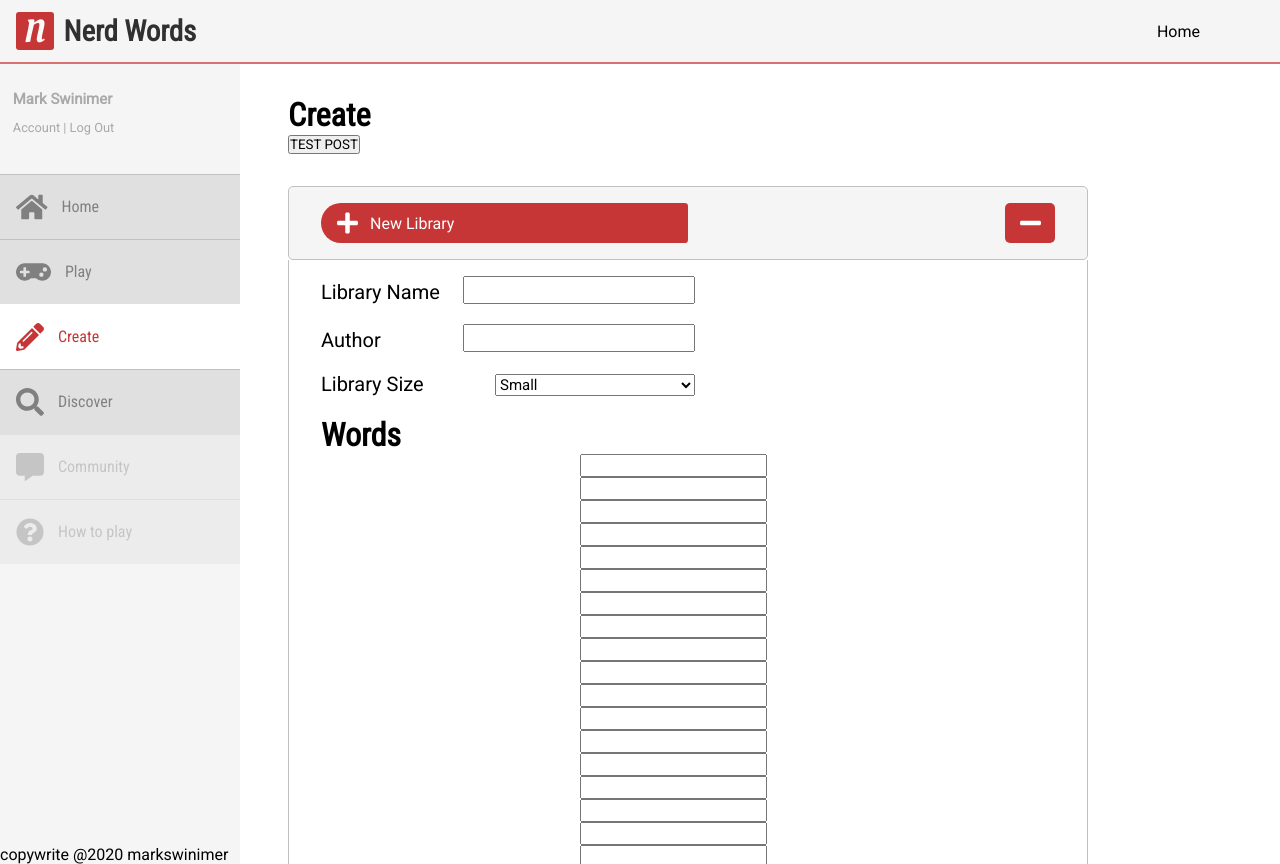
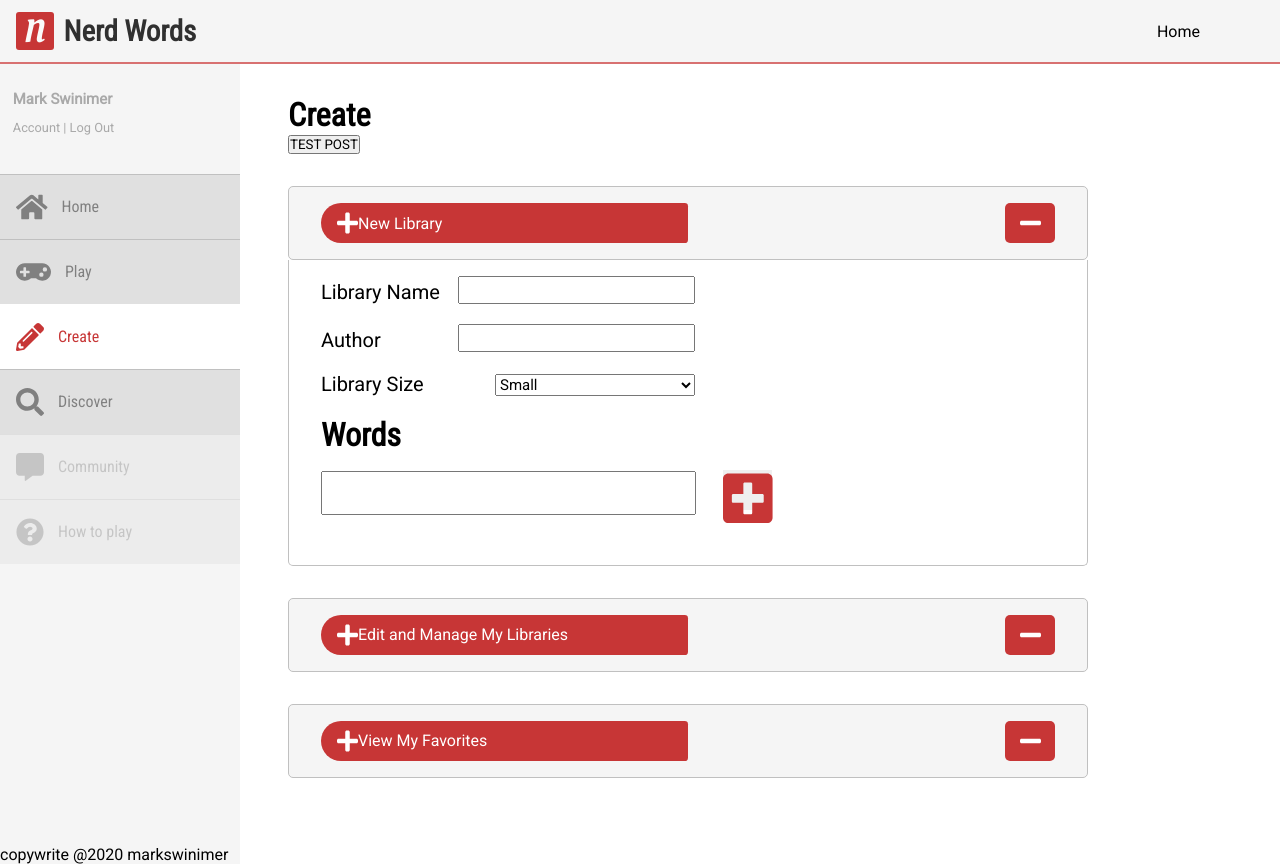
Before and after one commit to markswinimer/nerd-words, a React (Create React App) app in the folder client/: page /create in a window 1280 px wide. Built offline with nearby package versions, Linux system fonts and the light colour scheme.

Commit message:
adding controlled components to form, new approach to input on form too

```diff
--- a/client/src/components/Create.css
+++ b/client/src/components/Create.css
@@ -52,28 +52,3 @@
     display: flex;
     flex-direction: column;
 }
-
-.CreateForm-info {
-
-}
-
-.CreateForm label {
-    margin-bottom: 1em;
-    display: flex;
-    flex-direction: row;
-    font-size: 1.25em;
-    align-items: flex-end;
-}
-
-.CreateForm select {
-    margin-left: auto;
-    margin-right: 24em;
-    width: 200px;
-    font-size: .75em;
-}
-
-.CreateForm input {
-    margin-left: auto;
-    margin-right: 18em;
-    font-size: 1em;
-}
--- a/client/src/components/Create.js
+++ b/client/src/components/Create.js
@@ -1,6 +1,6 @@
 import React from 'react';
 import CreateCard from './CreateCard';
-import WordField from './WordField';
+import CreateForm from './CreateForm';
 import axios from 'axios'
 import './Create.css';
 
@@ -11,7 +11,12 @@ class Create extends React.Component {
         this.state = {
             // State
             activeForm: "new",
-            maxLibrarySize: 20
+            maxLibrarySize: 20,
+            newLibrary: {
+                libraryName: undefined,
+                authorName: undefined,
+                wordLibrary: []
+            }
         }
         this.expandOption = this.expandOption.bind(this);
         this.postNewLibrary = this.postNewLibrary.bind(this);
@@ -70,7 +75,7 @@ class Create extends React.Component {
                     onClick={this.expandOption}
 
                 />
-                {this.state.activeForm === "new" ? <CreateForm librarySize={this.state.maxLibrarySize}/> : null}
+                {this.state.activeForm === "new" ? <CreateForm/> : null}
                 <CreateCard
                     id="manage"
                     name="Edit and Manage My Libraries"
@@ -92,89 +97,4 @@ class Create extends React.Component {
     }
 }
 
-class CreateForm extends React.Component {
-    render() {
-        let words = []
-        for(let i = 0; i < this.props.librarySize; i++ ) {
-            words.push(
-                <WordField
-                    id="Library Name"
-                    name="libraryName"
-                    type="text"
-                    value="ok"
-                />
-            )
-        }
-        return(
-            <div className="CreateForm">
-                <InputField
-                    id="Library Name"
-                    name="libraryName"
-                    type="text"
-                    value="ok"
-                    // onChange
-                />
-                <InputField
-                    id="Author"
-                    name="authorName"
-                    type="text"
-                    value="Mark Swinimer"
-                    // onChange
-                />
-                <DropDownField
-                    id="Library Size"
-                    name="librarySize"
-                    type="text"
-                    value="Mark Swinimer"
-                />
-                <h1>Words</h1>
-                {words}
-            </div>
-        )
-    }
-}
-
-class InputField extends React.Component {
-    constructor(props) {
-        super(props)
-    }
-    render() {
-        const { props } = this
-        return(
-            <label>{props.id}
-                <input
-                    id={props.id}
-                    name={props.name}
-                    type='text'
-                    // value={props.value}
-                    // onChange={props.handleChange}
-                />
-            </label>
-        )
-    }
-}
-
-class DropDownField extends React.Component {
-    constructor(props) {
-        super(props)
-    }
-    render() {
-        const { props } = this
-        return(
-            <label>{props.id}
-                <select id={props.id}
-                    id={props.id}
-                    name={props.name}
-                    type='text'
-                    // value={props.value}
-                    // onChange={props.handleChange}
-                >
-                    <option>Small</option>
-                    <option>Medium</option>
-                    <option>Large</option>
-                </select>
-            </label>
-        )
-    }
-}
 export default Create;
--- /dev/null
+++ b/client/src/components/CreateForm.css
@@ -0,0 +1,58 @@
+.CreateForm-info {}
+
+.CreateForm label {
+    margin-bottom: 1em;
+    display: flex;
+    flex-direction: row;
+    font-size: 1.25em;
+    align-items: flex-end;
+}
+
+.CreateForm select {
+    margin-left: auto;
+    margin-right: 24em;
+    width: 200px;
+    font-size: .75em;
+}
+
+.CreateForm input {
+    margin-left: auto;
+    margin-right: 18em;
+    padding-left: .25em;
+    font-size: 1em;
+}
+
+.CreateForm .WordField {
+    margin: 0;
+    height: 40px;
+    max-width: 500px;
+    border: none;
+    border-bottom: 1px solid silver;
+    margin-bottom: 1em;
+}
+
+.CreateForm-add-word {
+    display: flex;
+    flex-direction: row;
+    align-items: center;
+    margin-top: 1em;
+    margin-bottom: 2em;
+}
+
+.CreateForm-add-word input {
+    margin: 0;
+    width: 50%;
+    height: 40px;
+}
+
+.CreateForm-add-word button {
+    border: none;
+    height: 40px;
+    padding: none;
+    margin-left: 2em;
+    color: #c73636;
+    margin-bottom: .5em;
+}
+.CreateForm-add-word .icon {
+    font-size: 4.25em;
+}
--- /dev/null
+++ b/client/src/components/CreateForm.js
@@ -0,0 +1,89 @@
+import React from 'react';
+import InputField from './sub-components/InputField';
+import DropDownField from './sub-components/DropdownField';
+import WordField from './sub-components/WordField';
+
+import { FontAwesomeIcon } from '@fortawesome/react-fontawesome'
+import { faPlusSquare, faPlusCircle } from '@fortawesome/free-solid-svg-icons'
+
+import './CreateForm.css';
+
+class CreateForm extends React.Component {
+    constructor(props) {
+        super(props);
+        this.state = {
+            maxLibrarySize: 20,
+            library: {
+                libraryName: undefined,
+                authorName: undefined,
+                wordLibrary: []
+            }
+        }
+        this.handleChange = this.handleChange.bind(this)
+    }
+
+    handleChange(event) {
+        let editLibrary = this.state.library
+        editLibrary[event.target.name] = event.target.value
+        console.log(editLibrary)
+
+        this.setState({ library: editLibrary })
+    }
+
+
+    render() {
+        let words = []
+        for(let i = 0; i < this.props.librarySize; i++ ) {
+            words.push(
+                <WordField
+                    id="Library Name"
+                    name="libraryName"
+                    type="text"
+                    value="ok"
+                />
+            )
+        }
+
+    return(
+            <div className="CreateForm">
+                    <InputField
+                        id="Library Name"
+                        name="libraryName"
+                        type="text"
+                        value={this.state.library.libraryName}
+                        handleChange={this.handleChange}
+                    />
+                    <InputField
+                        id="Author"
+                        name="authorName"
+                        type="text"
+                        value={this.state.library.authorName}
+                        handleChange={this.handleChange}
+                    />
+                    <DropDownField
+                        id="Library Size"
+                        name="librarySize"
+                        type="text"
+                        // value={this.state.library.maxLibrarySize}
+                        handleChange={this.handleChange}
+                    />
+                    <h1>Words</h1>
+                    <div className="CreateForm-add-word">
+                        <input
+                            id="0"
+                            name="Main-input"
+                            type='text'
+                            className="CreateForm-addword"
+                        />
+                        <button>
+                        <FontAwesomeIcon className="icon" icon={faPlusSquare} />
+                        </button>
+                    </div>
+
+                    {words}
+                </div>
+        )
+    }
+}
+
+export default CreateForm;
--- a/client/src/components/Sidebar.css
+++ b/client/src/components/Sidebar.css
@@ -29,7 +29,7 @@ h3 {
     font-family: 'Raleway';
 }
 
-.icon {
+.Sidebar-link-container .icon {
     margin-right: .5em;
     font-size: 1.75em;
 }
--- a/client/src/components/WordField.js
+++ /dev/null
@@ -1,17 +0,0 @@
-import React from 'react';
-
-class WordField extends React.Component {
-    render() {
-        const props = this
-        return(
-            <input
-                id={props.id}
-                name={props.name}
-                type='text'
-            // value={props.value}
-            // onChange={props.handleChange}
-            />
-        )
-    }
-}
-export default WordField;
--- /dev/null
+++ b/client/src/components/sub-components/DropdownField.js
@@ -0,0 +1,24 @@
+import React from 'react'
+
+class DropDownField extends React.Component {
+    render() {
+        const { props } = this
+        return (
+            <label>{props.id}
+                <select
+                    id={props.id}
+                    name={props.name}
+                    type='text'
+                    // value={props.value}
+                    onChange={props.handleChange}
+                >
+                    <option>Small</option>
+                    <option>Medium</option>
+                    <option>Large</option>
+                </select>
+            </label>
+        )
+    }
+}
+
+export default DropDownField;
--- /dev/null
+++ b/client/src/components/sub-components/InputField.js
@@ -0,0 +1,18 @@
+import React from 'react'
+
+const InputField = props => {
+
+    return (
+        <label>{props.id}
+            <input
+                id={props.id}
+                name={props.name}
+                type='text'
+                value={props.value}
+                onChange={props.handleChange}
+            />
+        </label>
+    )
+}
+
+export default InputField;
--- /dev/null
+++ b/client/src/components/sub-components/WordField.js
@@ -0,0 +1,17 @@
+import React from 'react';
+
+const WordField = props => {
+
+    return(
+        <input
+            id={props.id}
+            name={props.name}
+            type='text'
+            className="WordField"
+        // value={props.value}
+        // onChange={props.handleChange}
+        />
+    )
+}
+
+export default WordField;
```
Also changed, not shown: 2 other files (tests, documents, lock files or other folders).
